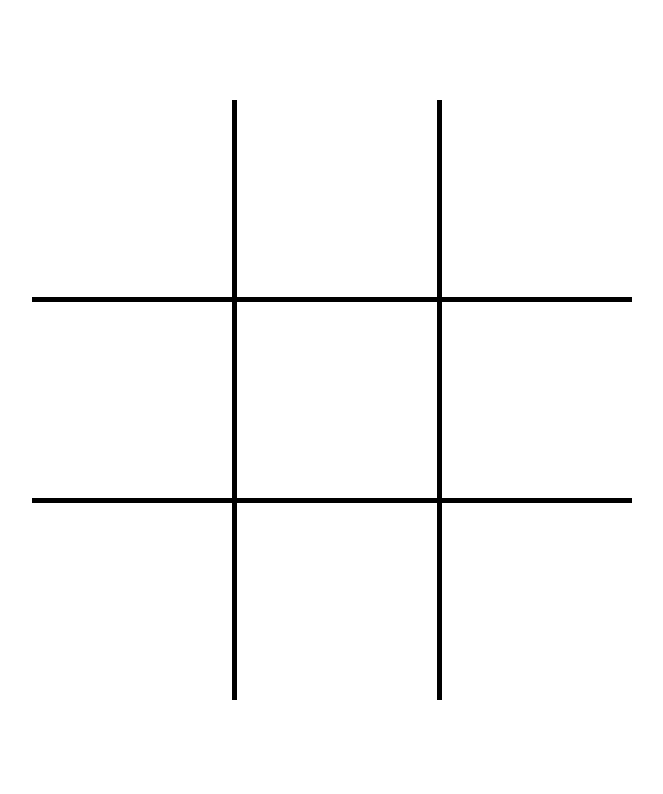
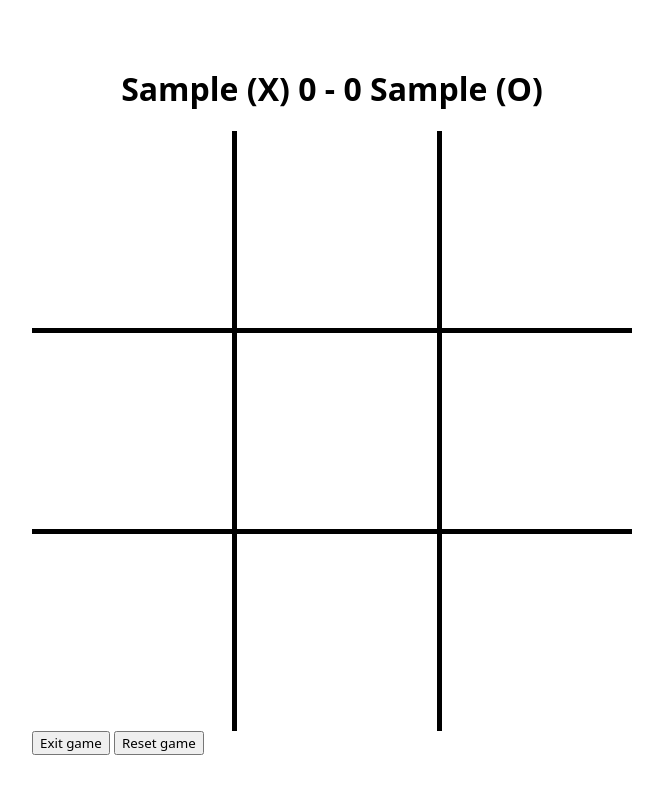
Before and after one commit to neiios/nsk-tictactoe, a website: page index.html in a window 1280 px wide. Both pictures are taken after typing "Sample", "Sample" into the empty fields and a click on the button "Submit". Shown: the whole page, without its empty margins (308-971 px from the left). Drawn offline with Linux system fonts and the light colour scheme.

Commit message:
Implement more advanced game logic

```diff
--- a/index.html
+++ b/index.html
@@ -25,7 +25,14 @@
     </div>
     <button id="submit-player-info" onclick="getPlayerInfo()">Submit</button>
   </div>
-  <div class="game-container hidden"></div>
+  <div class="game-container hidden">
+    <div class="game-info">
+      <h1 id="scoreboard"></h1>
+    </div>
+    <div class="field-container"></div>
+    <button class="exit-game" onclick="exitGame()">Exit game</button>
+    <button class="reset-game" onclick="resetGame()">Reset game</button>
+  </div>
 </body>
 
 </html>
--- a/script.js
+++ b/script.js
@@ -1,11 +1,15 @@
 const gameContainer = document.querySelector(".game-container");
+const fieldContainer = document.querySelector(".field-container");
 const fieldSize = 3;
+
+let players = [
+  { name: "", score: 0 },
+  { name: "", score: 0 },
+];
 // true - x, false - 0
 let currentPlayer = true;
-
 // track the state of the game
 let gameState = ["", "", "", "", "", "", "", "", ""];
-
 // winning conditions
 const winningConditions = [
   [0, 1, 2],
@@ -20,14 +24,12 @@ const winningConditions = [
 
 // creates fields
 function createFields() {
-  document.querySelector(".game-container").classList.remove("hidden");
-
   for (let i = 0; i < fieldSize * fieldSize; i++) {
     const field = document.createElement("button");
     field.addEventListener("click", handleFieldClick);
     field.id = i;
     field.classList.add("field", "active-field");
-    gameContainer.appendChild(field);
+    fieldContainer.appendChild(field);
   }
 }
 
@@ -40,12 +42,12 @@ function handleFieldClick() {
     this.innerHTML = `<i class="icon fa-regular fa-circle"></i>`;
     gameState[parseInt(this.id)] = "O";
   }
-  currentPlayer = !currentPlayer;
 
   this.removeEventListener("click", handleFieldClick);
   this.classList.remove("active-field");
 
   validateResults();
+  currentPlayer = !currentPlayer;
 }
 
 // remove active class and click handler
@@ -78,8 +80,7 @@ function validateResults() {
 
   // detect winning
   if (won) {
-    alert("You have won!");
-    makeInactive();
+    handleWin();
     return;
   }
 
@@ -87,6 +88,7 @@ function validateResults() {
   let draw = !gameState.includes("");
   if (draw) {
     alert("Draw!");
+    handleDraw();
     makeInactive();
     return;
   }
@@ -94,5 +96,65 @@ function validateResults() {
 
 function getPlayerInfo() {
   document.querySelector(".menu").classList.add("hidden");
+  setPlayerNames();
+  createFields();
+  document.querySelector(".game-container").classList.remove("hidden");
+}
+
+function toggleAnotherGameButton() {
+  if (document.querySelector(".another-game")) {
+    document.querySelector(".another-game").remove();
+    const button = document.createElement("button");
+    button.classList.add("reset-game");
+    button.innerText = "Reset game";
+    button.addEventListener("click", resetGame);
+    gameContainer.appendChild(button);
+  } else {
+    document.querySelector(".reset-game").remove();
+    const button = document.createElement("button");
+    button.classList.add("another-game");
+    button.innerText = "Play another game";
+    button.addEventListener("click", resetGame);
+    gameContainer.appendChild(button);
+  }
+}
+
+function handleWin() {
+  alert("You have won!");
+  makeInactive();
+  currentPlayer ? players[0].score++ : players[1].score++;
+  setPlayerNames();
+  toggleAnotherGameButton();
+}
+
+function setPlayerNames() {
+  players[0].name = document.getElementById("player1").value;
+  players[1].name = document.getElementById("player2").value;
+  document.getElementById("scoreboard").innerText =
+    players[0].name +
+    " (X) " +
+    players[0].score +
+    " - " +
+    players[1].score +
+    " " +
+    players[1].name +
+    " (O) ";
+}
+
+function resetGame() {
+  document.querySelectorAll(".field").forEach((field) => field.remove());
+  currentPlayer = true;
+  gameState = ["", "", "", "", "", "", "", "", ""];
   createFields();
 }
+
+function exitGame() {
+  document.querySelector(".game-container").classList.add("hidden");
+  document.querySelector(".menu").classList.remove("hidden");
+  document.querySelectorAll(".field").forEach((field) => field.remove());
+  players = [
+    { name: "", score: 0 },
+    { name: "", score: 0 },
+  ];
+  currentPlayer = true;
+}
--- a/styles.css
+++ b/styles.css
@@ -27,7 +27,7 @@ body {
   margin: 0;
 }
 
-.game-container {
+.field-container {
   display: grid;
   width: var(--main-container-size);
   height: var(--main-container-size);
@@ -49,6 +49,11 @@ body {
   background-color: white;
 }
 
+#scoreboard {
+  display: flex;
+  justify-content: center;
+}
+
 .active-field {
   cursor: pointer;
 }
```
